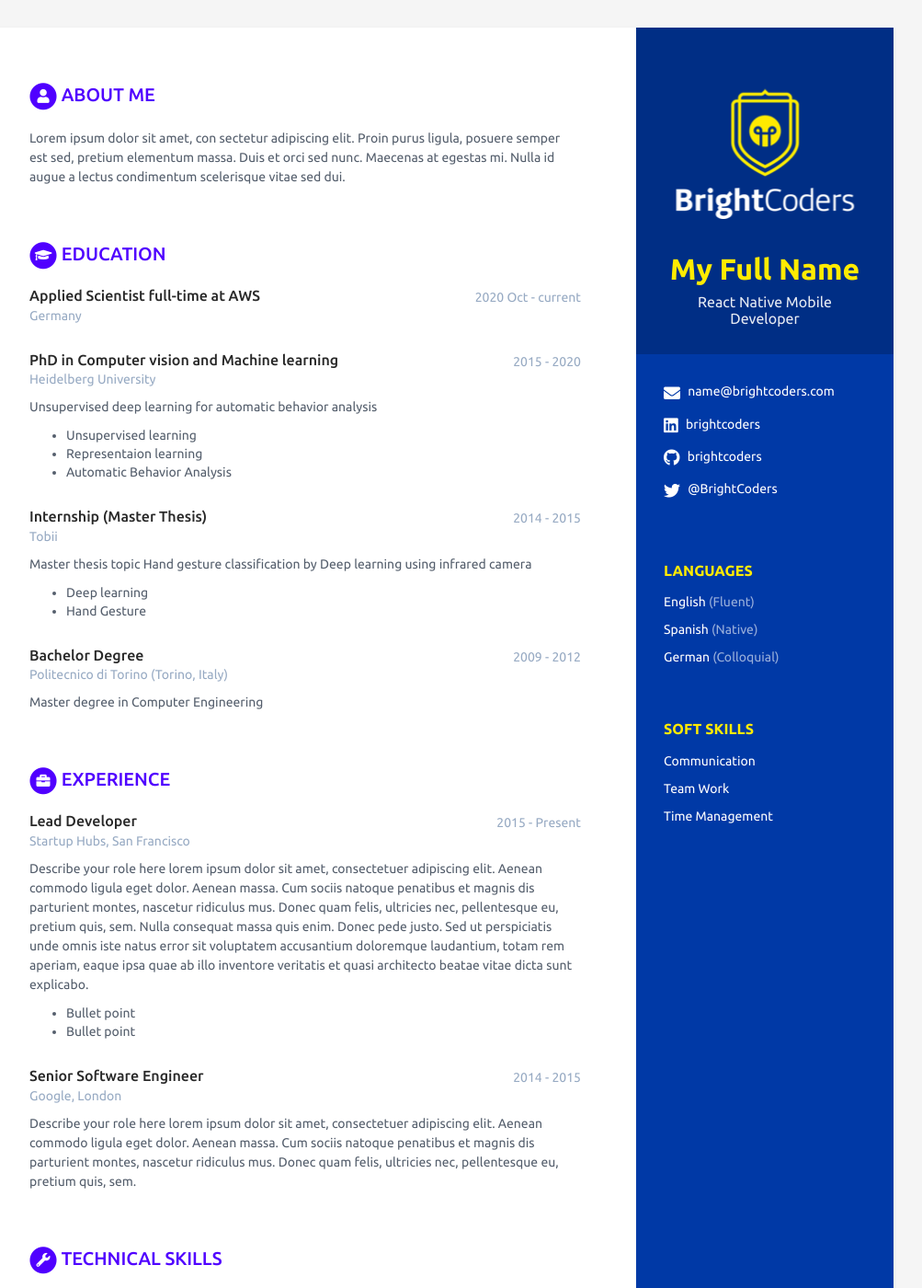
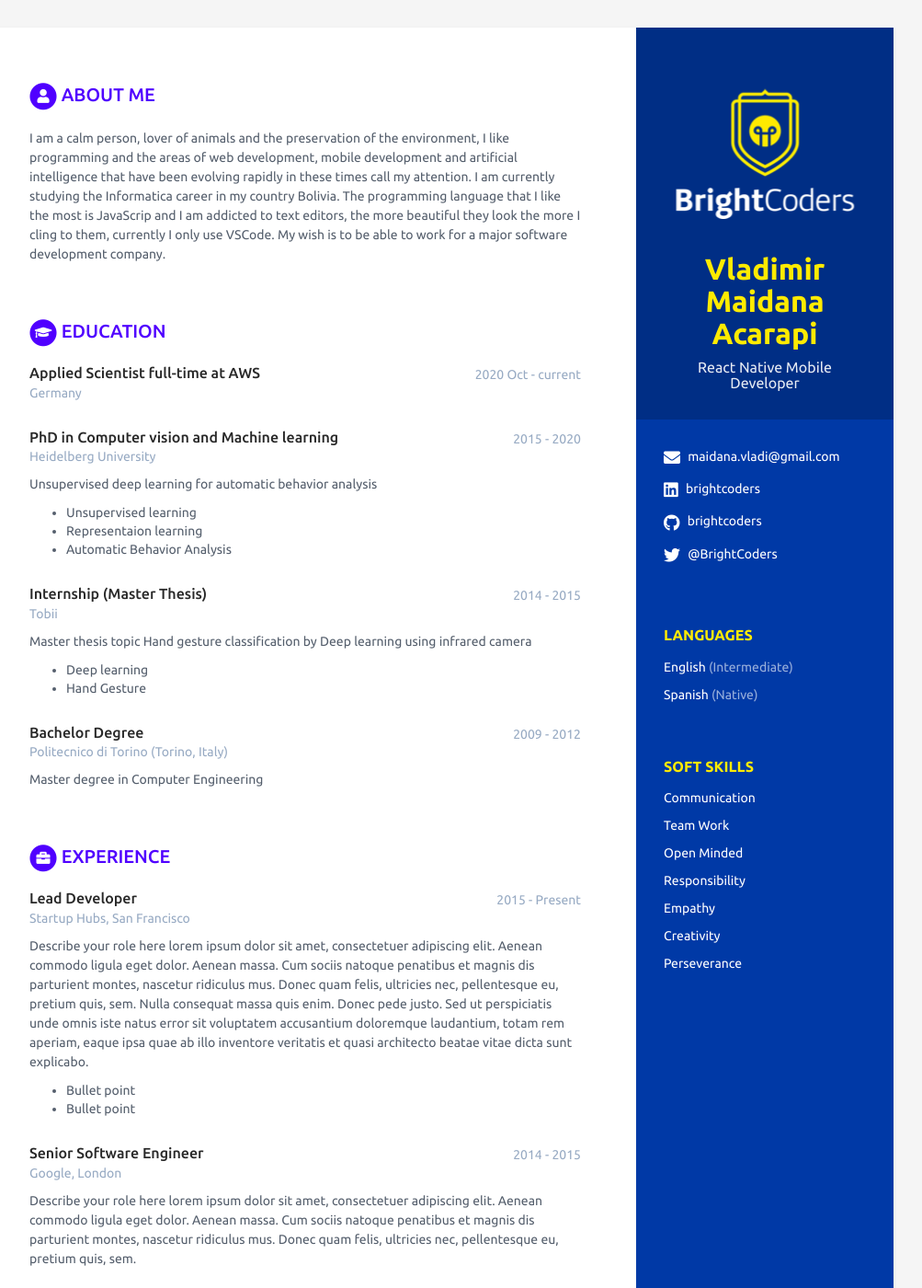
Before and after one commit to BC-MAY-21-RN/scorecard-96vladi, a Jekyll site: the page built from index.html, in a window 1280 px wide and 1400 px high. Shown: the whole window at 92% size, without its empty margins (168-1171 px from the left). Built offline with Jekyll 4.4.1, drawn with Linux system fonts in a browser that asks for light colours.

Commit message:
50% modified

```diff
--- a/_data/data.yml
+++ b/_data/data.yml
@@ -7,12 +7,12 @@ sidebar:
   education: False # NO MODIFICAR
 
   # Profile information
-  name: My Full Name # Nombre completo
+  name: Vladimir Maidana Acarapi # Nombre completo
   tagline: React Native Mobile Developer # React Native Mobile Developer ó Ruby on Rails Web Developer Según sea el caso
   avatar: escudo.png # No modificar
 
   # Actualiza tus datos de contacto
-  email: name@brightcoders.com
+  email: maidana.vladi@gmail.com
   phone:
   website: # No agregar http://
   linkedin: brightcoders
@@ -27,13 +27,13 @@ sidebar:
   # Actualiza según los idiomas y nieles que tienes. Agrega o Elimina según sea necesario.
   languages:
     - idiom: English
-      level: Fluent # Utiliza el resultado de tu examen oficial, o el nivel de acuerdo al modelo Dreyfus
+      level: Intermediate # Utiliza el resultado de tu examen oficial, o el nivel de acuerdo al modelo Dreyfus
 
     - idiom: Spanish
       level: Native # Utiliza el resultado de tu examen oficial, o el nivel de acuerdo al modelo Dreyfus
 
-    - idiom: German
-      level: Colloquial
+  #  - idiom: German
+  #    level: Colloquial
 
   # Registra aquí tus soft skills. Agrega o elimina según sea necesario
   interests:
@@ -43,14 +43,29 @@ sidebar:
     - item: Team Work
       link: # dejar en blanco
 
-    - item: Time Management
+    - item: Open Minded
+      link: # dejar en blanco
+
+    - item: Responsibility
+      link: # dejar en blanco
+
+    - item: Empathy
+      link: # dejar en blanco
+
+    - item: Creativity
+      link: # dejar en blanco
+
+    - item: Perseverance
       link: # dejar en blanco
 
 # Registra aquí un resumen de tu perfil
 career-profile:
   title: About Me # NO MODIFICAR
   summary: |
-    Lorem ipsum dolor sit amet, con sectetur adipiscing elit. Proin purus ligula, posuere semper est sed, pretium elementum massa. Duis et orci sed nunc. Maecenas at egestas mi. Nulla id augue a lectus condimentum scelerisque vitae sed dui.
+    I am a calm person, lover of animals and the preservation of the environment, I like programming and the areas of web development, mobile development and artificial intelligence that have been evolving rapidly in these times call my attention.
+    I am currently studying the Informatica career in my country Bolivia.
+    The programming language that I like the most is JavaScrip and I am addicted to text editors, the more beautiful they look the more I cling to them, currently I only use VSCode.
+    My wish is to be able to work for a major software development company.
 
 # Registra aquí tus estudios. Agrega o elimina según sea necesario
 educationcomplete:
```
